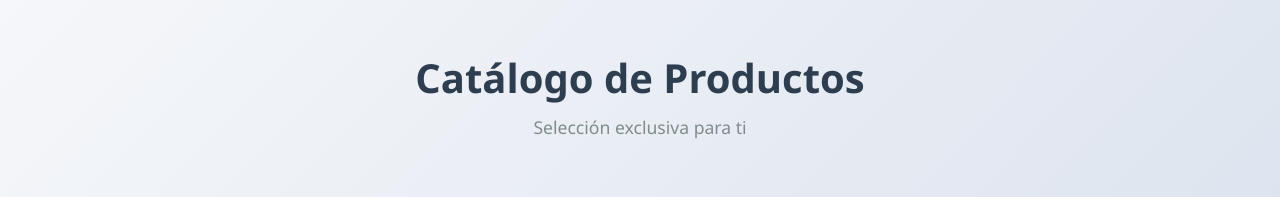
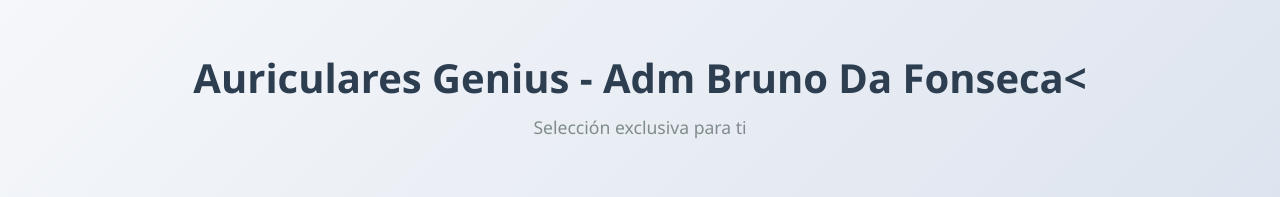
Before and after one commit to sysm0nk/cristianrepara, a plain HTML site: page geniuscatalogue.html in a window 1280 px wide. Shown: the top 197 px of the page. Drawn offline with Linux system fonts and the light colour scheme.

Commit message:
Update geniuscatalogue.html

```diff
--- a/geniuscatalogue.html
+++ b/geniuscatalogue.html
@@ -144,7 +144,7 @@
 <body>
     <div class="container">
         <header>
-            <h1>Catálogo de Productos</h1>
+            <h1>Auriculares Genius - Adm Bruno Da Fonseca<</h1>
             <p class="subtitle">Selección exclusiva para ti</p>
         </header>
 
```
